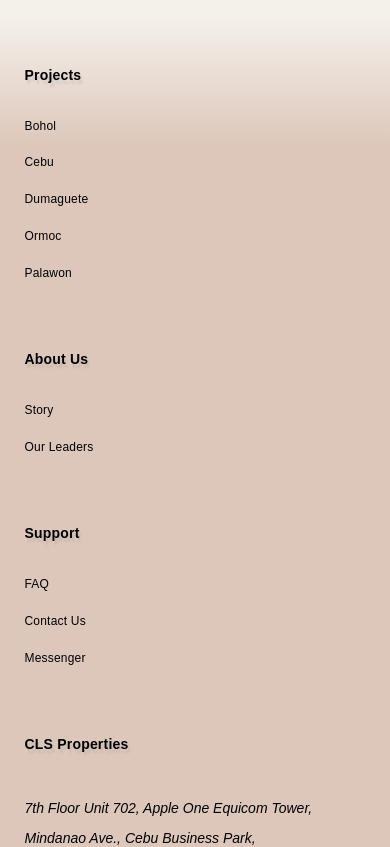
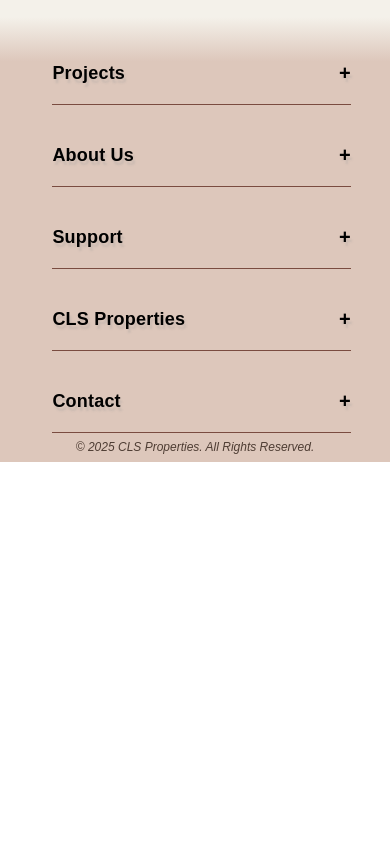
Before and after one commit to Jameboyyy/CLS-Properties, a React (Create React App) app in the folder cls-frontend/: page /contact-us in a window 390 px wide. Shown: the part 960-1807 px from the top of the page. After the commit the page ends 1422 px from the top, so only its background shows below. Built offline with nearby package versions, Linux system fonts and the light colour scheme; no server answers.

Commit message:
Now when the screen is ipad size. footer becomes accordion for better readability

```diff
--- a/cls-frontend/src/components/footer.css
+++ b/cls-frontend/src/components/footer.css
@@ -80,6 +80,50 @@
 }
 
 @media (max-width: 770px) {
+    .footer--section {
+        flex: 1 1 100%;
+        margin-bottom: 1px;
+        border-bottom: 1px solid #7A4C40;
+    }
+
+    .footer--title {
+        cursor: pointer;
+        display: flex;
+        justify-content: space-between;
+        align-items: center;
+        padding: 10px 0;
+        font-size: 16px;
+    }
+
+    .accordion-icon {
+        font-size: 20px;
+        font-weight: bold;
+        transition: transform 0.3s ease-in-out;
+    }
+
+    .footer--copyright {
+        text-align: center;
+        border-top: 1px none #7A4C40;
+        opacity: 0.8;
+        width: 100%;
+        margin-top: 1%;
+        padding-top: 1%;
+        padding-bottom: 0;
+    }
+
+    .footer--content {
+        max-height: 0;
+        overflow: hidden;
+        transition: max-height 0.5s ease-in-out, padding 0.3s ease-in-out;
+    }
+
+    .footer--content.open {
+        max-height: 300px;
+        padding: 10px 0;
+    }
+}
+
+/* @media (max-width: 770px) {
     .footer--container {
         padding: 5% 5%;
     }
@@ -109,7 +153,7 @@
 }
 
 /* For screens smaller than 480px */
-@media (max-width: 480px) {
+/* @media (max-width: 480px) {
     .footer--section {
         flex: 1 1 100%;
         padding: 5px;
@@ -126,4 +170,4 @@
     .footer--copyright h5 {
         font-size: 10px;
     }
-}
+}  */
--- a/cls-frontend/src/components/footer.jsx
+++ b/cls-frontend/src/components/footer.jsx
@@ -1,68 +1,64 @@
-import React from 'react';
+import React, { useState, useEffect } from 'react';
 import './footer.css';
 import { Link } from 'react-router-dom';
 
 const Footer = () => {
+    const [isAccordion, setIsAccordion] = useState(window.innerWidth <= 770);
+    const [openSections, setOpenSections] = useState({});
+
+    useEffect(() => {
+        const handleResize = () => {
+            setIsAccordion(window.innerWidth <= 770);
+        };
+        window.addEventListener('resize', handleResize);
+        return () => window.removeEventListener('resize', handleResize);
+    }, []);
+
+    const toggleSection = (section) => {
+        setOpenSections((prev) => ({
+            ...prev,
+            [section]: !prev[section],
+        }));
+    };
+
     return (
         <footer className="footer--container">
-            {/* Project Footer */}
-            <div className="footer--section">
-                <h4>Projects</h4>
-                <ul>
-                    <Link to='/projects/Bohol' className='footer--links'>
-                        <li>Bohol</li>
-                    </Link>
-                    <li>Cebu</li>
-                    <li>Dumaguete</li>
-                    <li>Ormoc</li>
-                    <li>Palawon</li>
-                </ul>
-            </div>
-
-            {/* About Us Footer */}
-            <div className='footer--section'>
-                <h4>About Us</h4>
-                <ul>
-                    <li>Story</li>
-                    <li>Our Leaders</li>
-                </ul>
-            </div>
-
-            {/* Support */}
-            <div className="footer--section">
-                <h4>Support</h4>
-                <ul>
-                    <li>FAQ</li>
-                    <li>Contact Us</li>
-                    <li>Messenger</li>
-                </ul>
-            </div>
-
-            {/* CLS Properties Inc */}
-            <div className="footer--section">
-                <h4>CLS Properties</h4>
+            {[
+                { title: "Projects", items: ["Bohol", "Cebu", "Dumaguete", "Ormoc", "Palawon"], links: true },
+                { title: "About Us", items: ["Story", "Our Leaders"] },
+                { title: "Support", items: ["FAQ", "Contact Us", "Messenger"] },
+                { title: "CLS Properties", content: (
                     <address>
                         7th Floor Unit 702, Apple One Equicom Tower,<br />
                         Mindanao Ave., Cebu Business Park,<br />
                         Cebu City, Philippines, 6000
                     </address>
+                ) },
+                { title: "Contact", items: ["0917-825-6646", "0932-868-9629", "0939-912-7027"], extra: <p>Fax: (032) 233-3982</p> }
+            ].map(({ title, items, content, links, extra }, index) => (
+                <div className={`footer--section ${isAccordion ? 'accordion' : ''}`} key={index}>
+                    <h4 onClick={() => isAccordion && toggleSection(title)} className="footer--title">
+                        {title}
+                        {isAccordion && <span className="accordion-icon">{openSections[title] ? "−" : "+"}</span>}
+                    </h4>
+                    <div className={`footer--content ${openSections[title] ? 'open' : ''}`}>
+                        {items && (
+                            <ul>
+                                {items.map((item, i) => links ? (
+                                    <Link key={i} to={`/projects/${item}`} className='footer--links'><li>{item}</li></Link>
+                                ) : (
+                                    <li key={i}>{item}</li>
+                                ))}
+                            </ul>
+                        )}
+                        {content && content}
+                        {extra}
                     </div>
+                </div>
+            ))}
 
-            {/* Contact Information */}
-            <div className="footer--section">
-                <h4>Mobile:</h4>
-                <ul>
-                    <li>0917-825-6646</li>
-                    <li>0932-868-9629</li>
-                    <li>0939-912-7027</li>
-                </ul>
-                <h4>Fax:</h4>
-                <p>(032) 233-3982</p>
-            </div>
-
-            {/* Copyright Section */}
             <div className="footer--copyright">
-                <h5>&copy; {new Date().getFullYear()} CLS Properties. All Rights reserved.</h5>
+                <h5>&copy; {new Date().getFullYear()} CLS Properties. All Rights Reserved.</h5>
             </div>
         </footer>
     );
```
Lines whose indentation alone changed are shown as unchanged.
